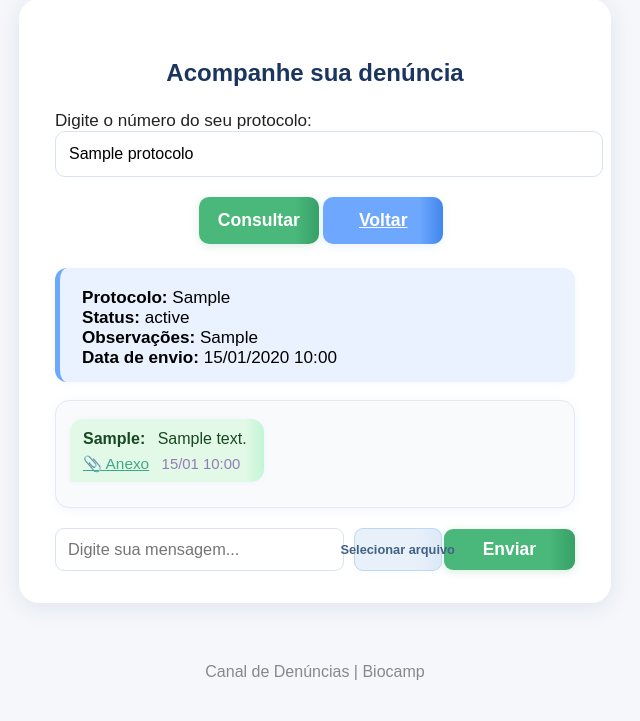
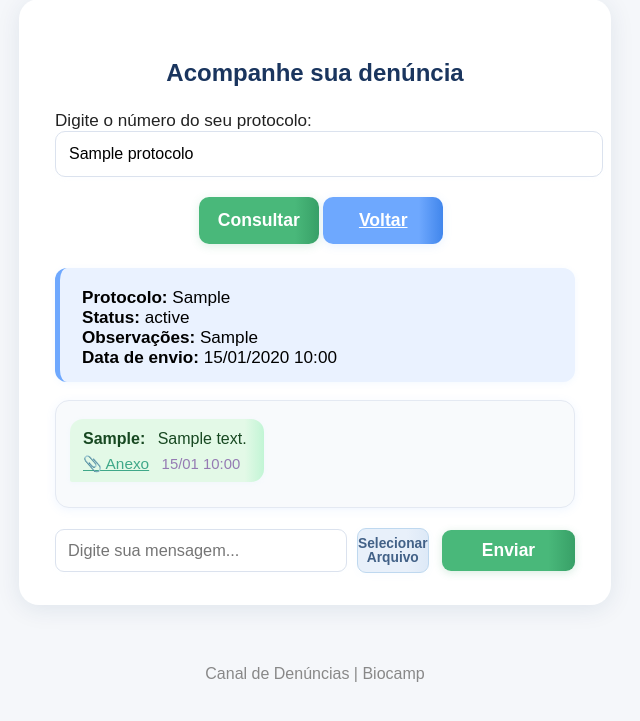
Before and after one commit to Biocamp/canal-denuncias, a Flask app: template templates/consulta.html in a window 1280 px wide. Shown: the part 61-782 px from the top of the page, without its empty margins (325-965 px from the left). Run offline with Flask 3, Linux system fonts and the light colour scheme; tables that the repository leaves empty hold one stand-in row (values such as "Sample post"); the template is opened without the code that fills it: values that come from a table or form of the project are taken from there, most other values are stand-ins (such as "Sample title", 1, 10 or a date in 2020).

Commit message:
Alinha botões, ajusta cores e resolve sobreposição no formulário de chat

```diff
--- a/templates/consulta.html
+++ b/templates/consulta.html
@@ -85,12 +85,11 @@
         .chat-form input[type="text"] { flex: 2; min-width: 0; border-radius: 9px; border: 1.2px solid #dbe2ee; padding: 11px 12px; font-size: 1.02rem; box-shadow: 0 1.5px 7px #eaf3ff1c; transition: border .17s; }
         .chat-form input[type="text"]:focus { border-color: #6ea8fe; }
 
-        /* Botão "Selecionar arquivo" ajustado */
         .input-file-wrap {
             position: relative;
-            flex: 0 1 80px;
+            flex: 0 1 75px;
             min-width: 65px;
-            max-width: 95px;
+            max-width: 85px;
             display: flex;
             align-items: center;
         }
@@ -105,25 +104,27 @@
         }
         .label-file {
             display: flex;
+            flex-direction: column;
             align-items: center;
             justify-content: center;
             width: 100%;
-            max-width: 90px;
+            max-width: 80px;
             height: 41px;
             background: linear-gradient(90deg,#e8f0fa 70%, #dde9f7 100%);
             color: #426187;
             border-radius: 9px;
-            padding: 0 3px;
             text-align: center;
             font-weight: 700;
-            font-size: 0.80rem;
+            font-size: 0.86rem;
             box-shadow: 0 2px 8px #6ea8fe0a;
             border: 1px solid #bed8ef;
             cursor: pointer;
             transition: background .17s, box-shadow .19s;
             position: relative;
             z-index: 1;
-            white-space: nowrap;
+            white-space: normal;
+            line-height: 1.05;
+            padding: 2px 0 0 0;
         }
         .label-file:hover { background: #f0f8ff; box-shadow: 0 2px 14px #6ea8fe1b; }
         .filename { font-size: .93rem; color: #3770a7; margin-left: 8px; word-break: break-all; margin-top: 6px; }
@@ -133,7 +134,7 @@
             h2 { font-size: 1.19rem; }
             .chat-form button { min-width: 72px; padding: 11px 8px;}
             .input-file-wrap { min-width: 55px; max-width: 65px; }
-            .label-file { font-size: .75rem; max-width: 65px; }
+            .label-file { font-size: .78rem; max-width: 65px; }
         }
     </style>
 </head>
@@ -190,7 +191,7 @@
             <input type="hidden" name="protocolo" value="{{ denuncia.protocolo }}">
             <input type="text" name="mensagem" placeholder="Digite sua mensagem..." maxlength="500" autocomplete="off">
             <div class="input-file-wrap">
-                <label for="file-upload-user" class="label-file">Selecionar arquivo</label>
+                <label for="file-upload-user" class="label-file">Selecionar<br>Arquivo</label>
                 <input type="file" id="file-upload-user" name="anexo" class="input-file"
                     accept="image/*,.pdf,.doc,.docx,.xls,.xlsx,.png,.jpg,.jpeg"
                     onchange="showFilenameUser()">
```
